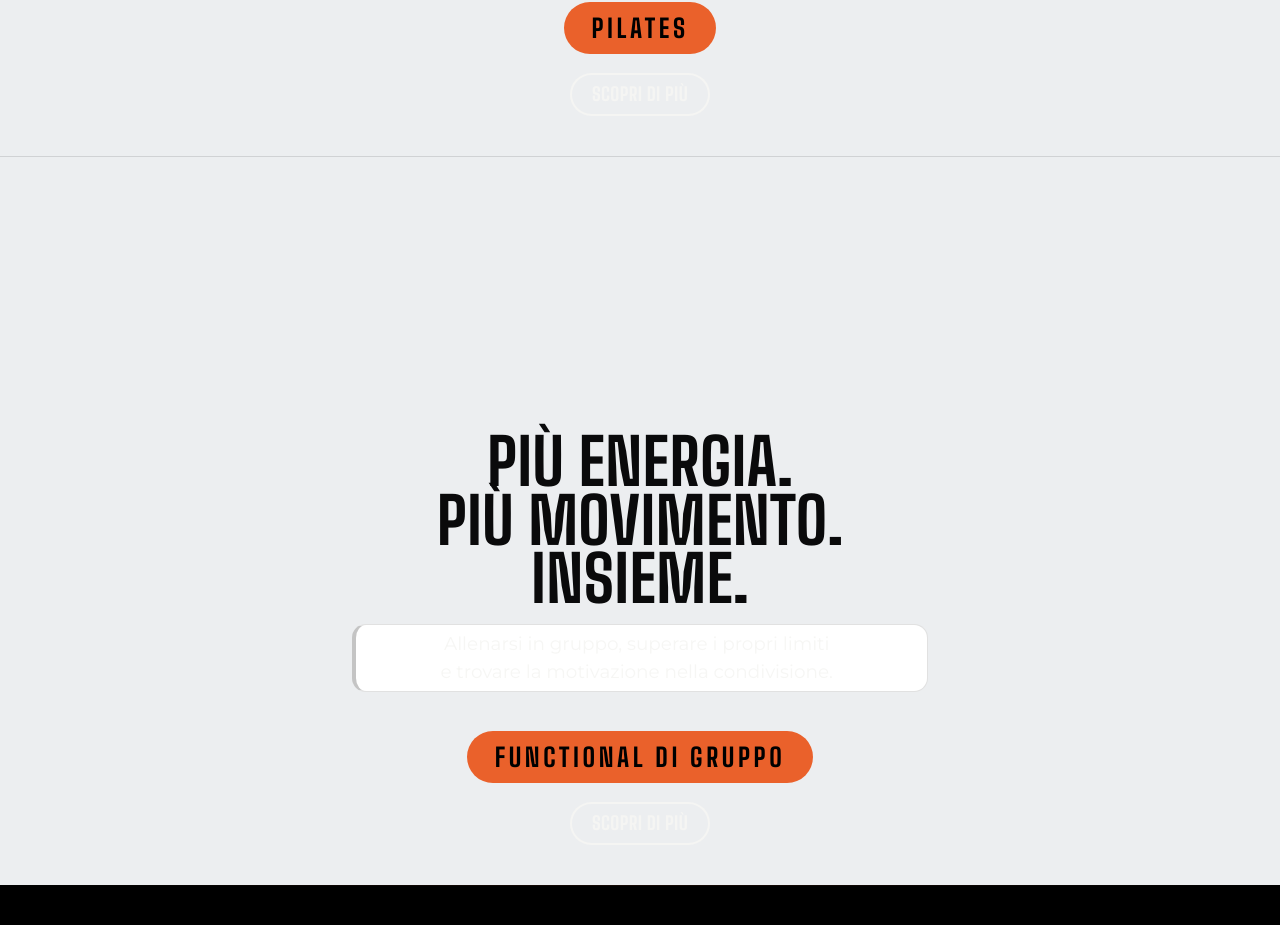
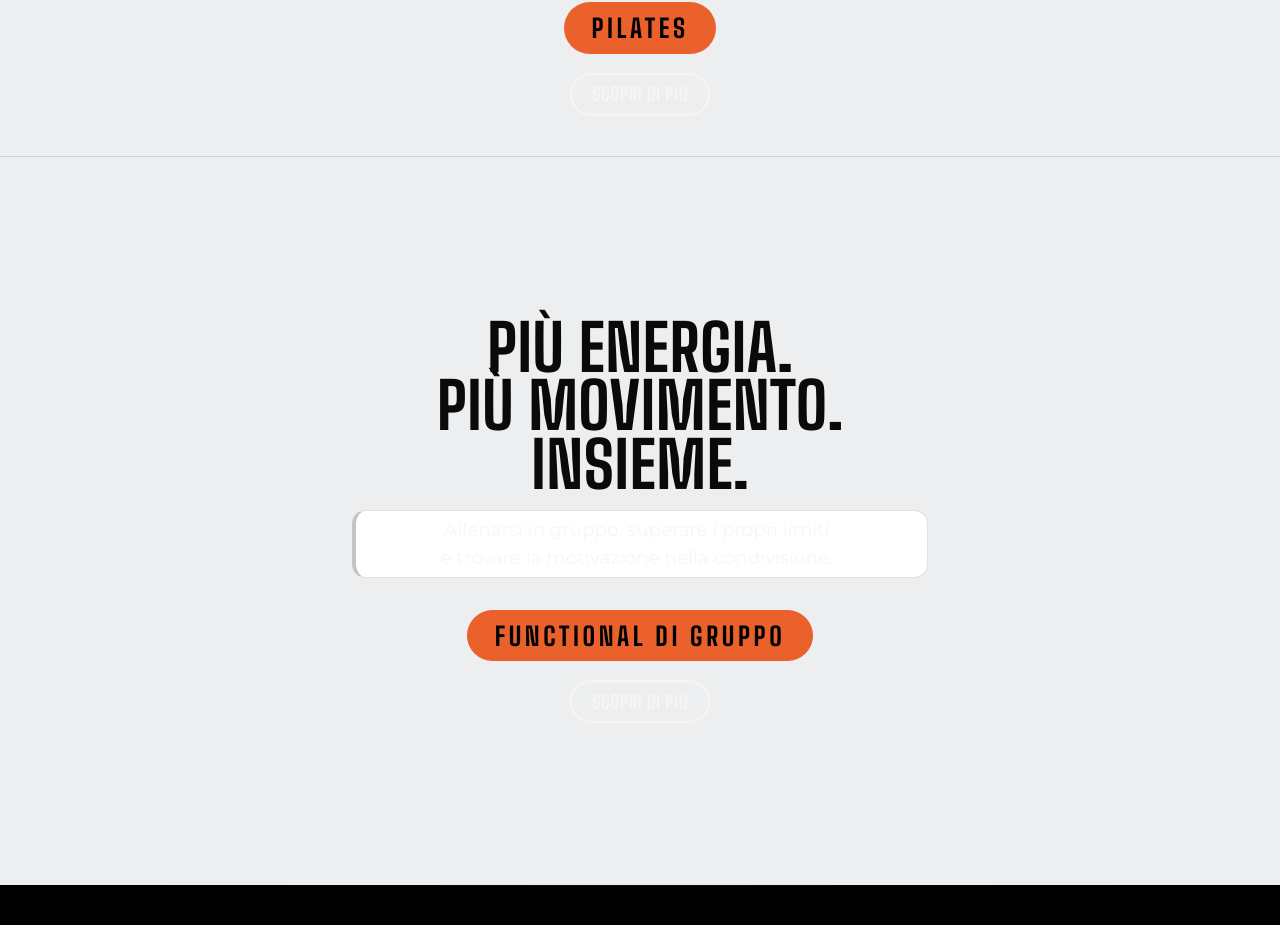
Before and after one commit to pietrangelidavide/kukolab, a React app: page / in a window 1280 px wide. Shown: the part 2157-3082 px from the top of the page. Built offline with nearby package versions, Linux system fonts and the light colour scheme.

Commit message:
Home desktop: Functional di gruppo centrata nella schermata, meno vuoto sopra il titolo
Co-Authored-By: Claude Fable 5.2 <noreply@anthropic.com>
Claude-Session: https://claude.ai/code/session_01Dkgg7PSUWnhATau7aG1SC2

```diff
--- a/public/home.css
+++ b/public/home.css
@@ -141,6 +141,10 @@ h2 { font: 700 clamp(2.8rem, 6.4vw, 5.6rem)/.92 var(--display); letter-spacing:
   .disc.mid .lead { margin-top: 0; }
   .disc.mid .who { margin-top: clamp(.7rem, 1.8svh, 1.5rem); }
   .disc.mid .act { margin-top: auto; padding-top: clamp(.8rem, 2svh, 1.6rem); }   /* etichetta e bottone «Scopri di più» scendono in fondo alla schermata */
+  /* Functional di gruppo (senza foto): niente riga vuota sopra, tutto il blocco sta al centro della schermata */
+  #funzionale .in { grid-template-rows: auto auto; align-content: center; }
+  #funzionale .head { grid-row: 1; } #funzionale .rest { grid-row: 2; }
+  #funzionale .act { margin-top: clamp(1.2rem, 4svh, 2.6rem); padding-top: 0; }
   .disc.mid .more { margin-top: 0; }
   .disc.mid .label { margin-bottom: clamp(1rem, 2.4svh, 1.5rem); }
 }
```
